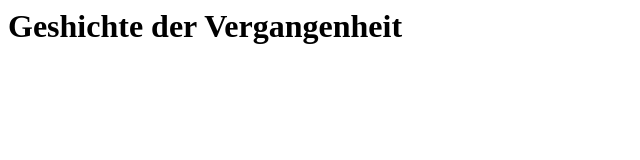
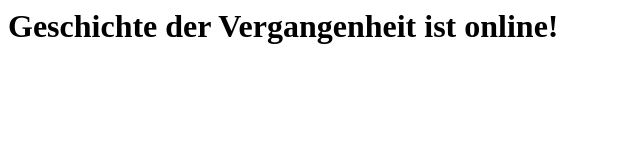
Before and after one commit to gdv-web/gdv-web.github.io, a plain HTML site: page index.html in a window 1280 px wide. Shown: the whole page, without its empty margins (0-640 px from the left). Drawn offline with Linux system fonts and the light colour scheme.

Commit message:
Update index.html

```diff
--- a/index.html
+++ b/index.html
@@ -1 +1 @@
-<h1>Geshichte der Vergangenheit</h1>
+<h1>Geschichte der Vergangenheit ist online!</h1>
```
